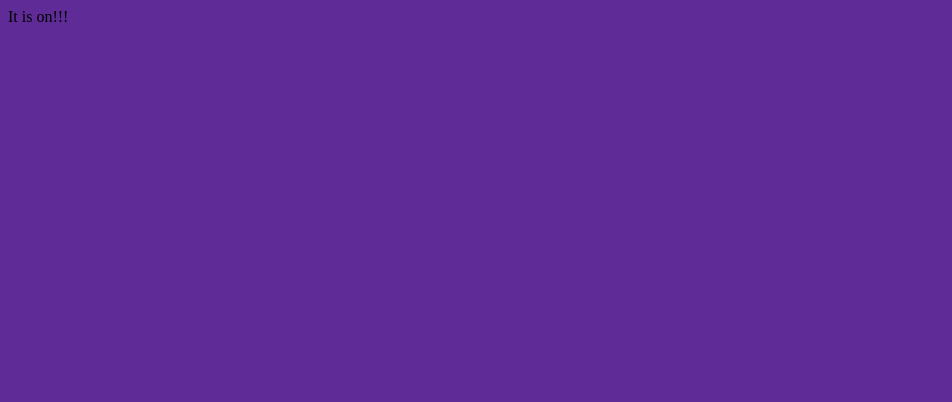
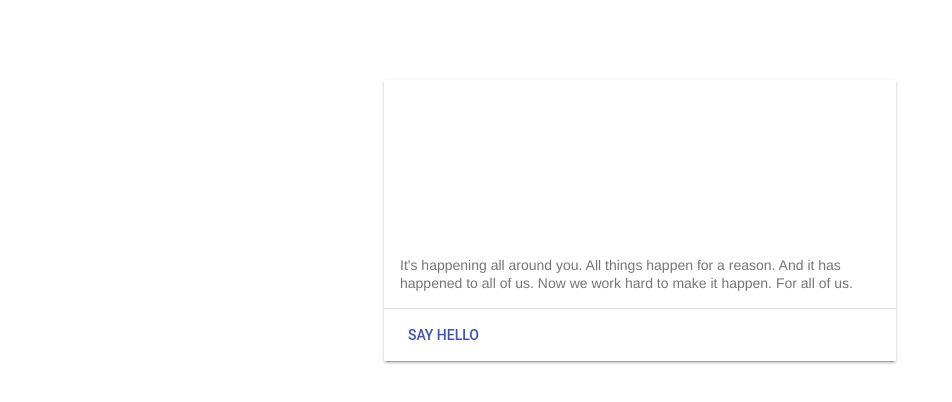
Before and after one commit to htw-happening/Website, a plain HTML site: page index.html in a window 1280 px wide. Shown: the whole page, without its empty margins (0-952 px from the left). Drawn offline with nearby package versions, Linux system fonts and the light colour scheme; a script that the page names is missing.

Commit message:
Add a little teaser card, robots and favicon

```diff
--- a/index.html
+++ b/index.html
@@ -1,13 +1,53 @@
-<!DOCTYPE html>
+<!doctype html>
 <html>
-
-<header>
-</header>
-
-<body style="background-color:#5E2B97;">
-
-	It is on!!!
-
-</body>
-
+    <head>
+        <title>Happening</title>
+        <meta charset="utf-8">
+        <meta http-equiv="X-UA-Compatible" content="IE=edge,chrome=1">
+        <meta name="viewport" content="width=device-width, initial-scale=1">
+        <link rel="stylesheet" href="https://fonts.googleapis.com/icon?family=Material+Icons">
+        <link rel="stylesheet" href="https://code.getmdl.io/1.3.0/material.indigo-pink.min.css">
+        <style>
+        .hello-card-wide.mdl-card {
+          width: 512px;
+          margin: 80px auto;
+          border-radius: initial;
+        }
+        .hello-card-wide > .mdl-card__title {
+          color: #fff;
+          height: 160px;
+          padding: 16px 0;
+        }
+        .hello-card-wide > .mdl-card__menu {
+          color: #fff;
+        }
+        </style>
+    </head>
+    <body>
+        <div class="hello-card-wide mdl-card mdl-shadow--2dp">
+            <div class="mdl-card__title" id="trianglified">
+                <h2 class="mdl-card__title-text">Welcome</h2>
+            </div>
+            <div class="mdl-card__supporting-text">
+                It's happening all around you.
+                All things happen for a reason.
+                And it has happened to all of us.
+                Now we work hard to make it happen.
+                For all of us.
+            </div>
+            <div class="mdl-card__actions mdl-card--border">
+                <a class="mdl-button mdl-button--colored mdl-js-button mdl-js-ripple-effect" href="mailto:hello@happening.blue">
+                    Say Hello
+                </a>
+            </div>
+            <div class="mdl-card__menu">
+                <button class="mdl-button mdl-button--icon mdl-js-button mdl-js-ripple-effect" id="sharelink">
+                    <i class="material-icons">share</i>
+                </button>
+            </div>
+        </div>
+        <script src="https://cdnjs.cloudflare.com/ajax/libs/trianglify/0.4.0/trianglify.min.js"></script>
+        <script>var pattern=Trianglify({width:512,height:160,cell_size:60,x_colors:["#7E51AD","#1C0B2D"]});document.getElementById("trianglified").appendChild(pattern.canvas()),document.getElementById("sharelink").addEventListener("click",function(){window.open("https://twitter.com/intent/tweet?text=%23itshappening","_blank")},!1);</script>
+        <script defer src="https://code.getmdl.io/1.3.0/material.min.js"></script>
+    </body>
 </html>
```
Also changed, not shown: favicon.ico (added), robots.txt (added), 1 other file.
